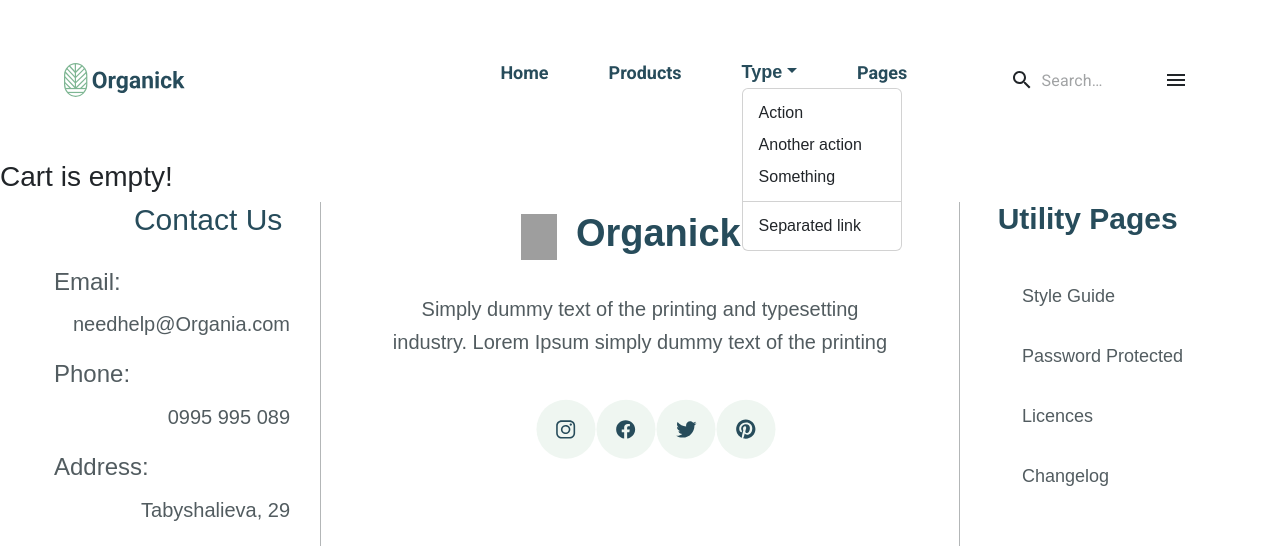
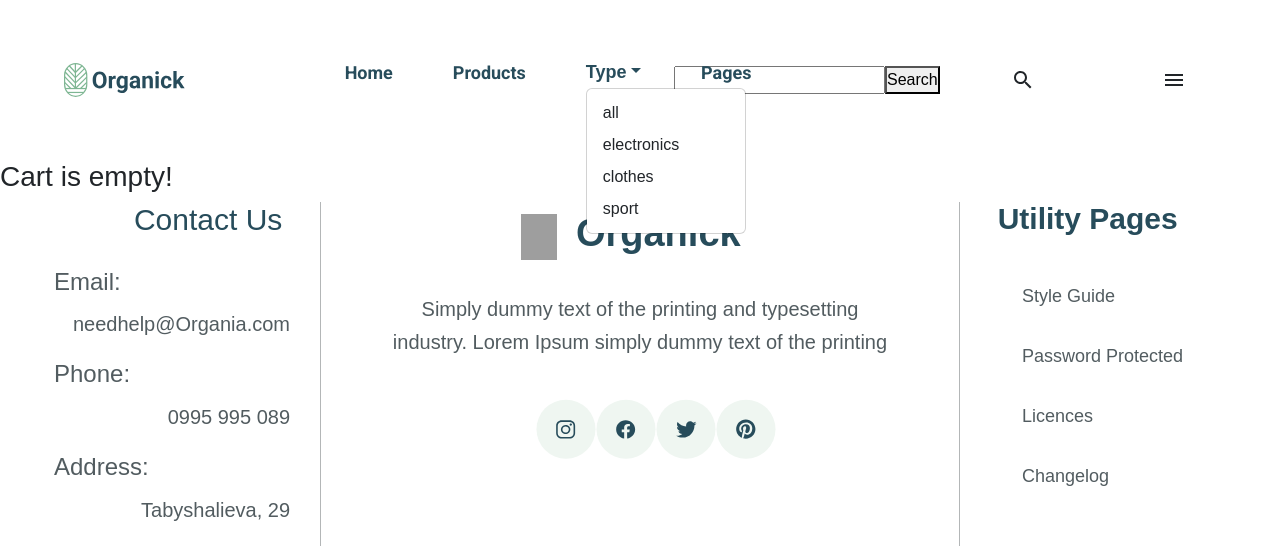
Before and after one commit to Alex-prog814/project_with_mentor-js34, a React (Create React App) app: page /cart in a window 1280 px wide. Both pictures are taken after a click on the button "Type". Shown: the top 560 px of the page. Built offline with nearby package versions, Linux system fonts and the light colour scheme; data requests are answered from the project's data file; grey boxes are pictures that could not be loaded; a web font is replaced by a local one.

Commit message:
Add Search/Filter logic

```diff
--- a/src/components/Navbar/Navbar.jsx
+++ b/src/components/Navbar/Navbar.jsx
@@ -1,17 +1,16 @@
-import React from "react";
+import React, { useState } from "react";
 import logo from "./img/logo.svg";
-import cart from "./img/cart.png";
 import style from "./Navbar.module.css";
 import BurgerMenu from "./BurgerMenu";
-
 import { styled, alpha } from "@mui/material/styles";
 import InputBase from "@mui/material/InputBase";
 import SearchIcon from "@mui/icons-material/Search";
-
-import { updateToken } from "../../helpers/functions";
+import { updateToken, getCategories } from "../../helpers/functions";
 import { useNavigate } from "react-router-dom";
-
 import NavDropdown from 'react-bootstrap/NavDropdown';
+import { useDispatch, useSelector } from "react-redux";
+import { getProducts } from "../../store/products/productsActions";
+import { changeCategory, changeSearchVal } from "../../store/products/productsSlice";
 
 
 const Navbar = () => {
@@ -57,11 +56,22 @@ const Navbar = () => {
     },
   }));
 
+  const [search, setSearch] = useState('');
+  const [categories, setCategories] = useState([]);
+
+  const navigate = useNavigate();
+  const dispatch = useDispatch();
+
+  const getCategoriesData = async () => {
+    let categories = await getCategories();
+    setCategories(categories);
+  };
+
   React.useEffect(() => {
     updateToken();
+    getCategoriesData();
+    dispatch(getProducts());
   }, []);
-
-  const navigate = useNavigate();
 
   return (
     <>
@@ -81,15 +91,20 @@ const Navbar = () => {
               </li>
               <li className={style.navbar__item}>
                   <NavDropdown id="nav-dropdown nav-dropdown-menu-white" title="Type" menuVariant="light" className={style.dropdown__menu}>
-                  <NavDropdown.Item href="#action/3.1">Action</NavDropdown.Item>
-                  <NavDropdown.Item href="#action/3.2">
-                    Another action
-                  </NavDropdown.Item>
-                  <NavDropdown.Item href="#action/3.3">Something</NavDropdown.Item>
-                  <NavDropdown.Divider />
-                  <NavDropdown.Item href="#action/3.4">
-                    Separated link
-                  </NavDropdown.Item>
+                    <NavDropdown.Item onClick={() => {
+                        dispatch(changeCategory({ category: '' }));
+                        dispatch(getProducts());
+                      }}>
+                        all
+                    </NavDropdown.Item>
+                    {categories.map((category, index) => (
+                      <NavDropdown.Item key={index} onClick={() => {
+                        dispatch(changeCategory({ category }));
+                        dispatch(getProducts());
+                      }}>
+                        {category}
+                      </NavDropdown.Item>
+                    ))}
                 </NavDropdown>
               </li>
               <li className={style.navbar__item}>
@@ -97,15 +112,21 @@ const Navbar = () => {
               </li>
             </ul>
 
+            <form onSubmit={(e) => {
+              e.preventDefault();
+              dispatch(changeSearchVal({ search }));
+              dispatch(getProducts());
+            }}>
+              <input type="text" onChange={(e) => setSearch(e.target.value)}/>
+              <button type="submit">Search</button>
+            </form>
+
             <div className={style.navbar__info}>
               <Search>
                 <SearchIconWrapper>
                   <SearchIcon />
                 </SearchIconWrapper>
-                <StyledInputBase
-                  placeholder="Search…"
-                  inputProps={{ "aria-label": "search" }}
-                />
+                  <StyledInputBase />
               </Search>
               <BurgerMenu />
             </div>
--- a/src/helpers/functions.js
+++ b/src/helpers/functions.js
@@ -1,5 +1,5 @@
 import axios from 'axios';
-import { ACCOUNT_API } from './consts';
+import { ACCOUNT_API, PRODUCTS_API } from './consts';
 
 export const addDataToLocalStorage = (user, tokens) => {
     localStorage.setItem('user', JSON.stringify(user));
@@ -103,3 +103,22 @@ export const getProductsCountInCart = () => {
     const cart = getCartData();
     return cart.products.length;
 };
+
+export const getCategories = async () => {
+    const { data } = await axios.get(`${PRODUCTS_API}`);
+    const uniqueCategories = new Set(data.map(product => product.type));
+    const categories = [];
+    for(let i of uniqueCategories) {
+        categories.push(i);
+    };
+    return categories;
+};
+
+export const getTotalPages = async (url) => {
+    console.log(url);
+    const { data } = await axios.get(url);
+    console.log(data.length);
+    const totalPages = Math.ceil(data.length / 12);
+    console.log(totalPages);
+    return totalPages;
+};
--- a/src/store/products/productsActions.js
+++ b/src/store/products/productsActions.js
@@ -1,14 +1,16 @@
 import { createAsyncThunk } from "@reduxjs/toolkit";
 import axios from "axios";
 import { PRODUCTS_API } from "../../helpers/consts";
+import { getTotalPages } from "../../helpers/functions";
 
 export const getProducts = createAsyncThunk(
   "products/getProducts",
   async (_, { getState }) => {
-    let totalPages = await axios.get(PRODUCTS_API);
-    totalPages = Math.ceil(totalPages.data.length / 12);
-    const { currentPage } = getState().products;
-    const res = await axios.get(`${PRODUCTS_API}?_page=${currentPage}&_limit=12`);
+    const { currentPage, currentCategory, search } = getState().products;
+    const categoryAndSearchParams = `q=${search}${currentCategory && `&type=${currentCategory}`}`;
+    const pagesLimitParams = `?_page=${currentPage}&_limit=12`;
+    const totalPages = await getTotalPages(`${PRODUCTS_API}?${categoryAndSearchParams}`);
+    const res = await axios.get(`${PRODUCTS_API}${pagesLimitParams}&q=${search}${currentCategory && `&type=${currentCategory}`}`);
     return { res, totalPages };
   }
 );
--- a/src/store/products/productsSlice.js
+++ b/src/store/products/productsSlice.js
@@ -8,7 +8,9 @@ const productsSlice = createSlice({
         products: [],
         oneProduct: null,
         currentPage: 1,
-        totalPages: 1
+        totalPages: 1,
+        currentCategory: '',
+        search: ''
     },
     reducers: {
         clearOneProductState: (state) => {
@@ -16,6 +18,14 @@ const productsSlice = createSlice({
         },
         changePage: (state, action) => {
             state.currentPage = action.payload.page;
+        },
+        changeCategory: (state, action) => {
+            state.currentCategory = action.payload.category;
+            state.currentPage = 1;
+        },
+        changeSearchVal: (state, action) => {
+            state.search = action.payload.search;
+            state.currentPage = 1;
         }
     },
     extraReducers: (builder) => {
@@ -44,5 +54,5 @@ const productsSlice = createSlice({
     }
 });
 
-export const { clearOneProductState, changePage } = productsSlice.actions;
+export const { clearOneProductState, changePage, changeCategory, changeSearchVal } = productsSlice.actions;
 export default productsSlice.reducer;
```
